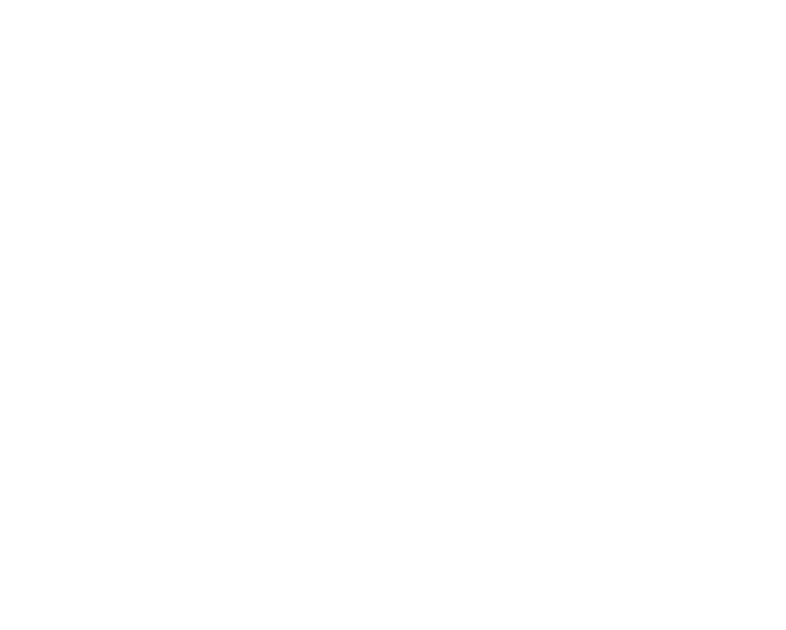
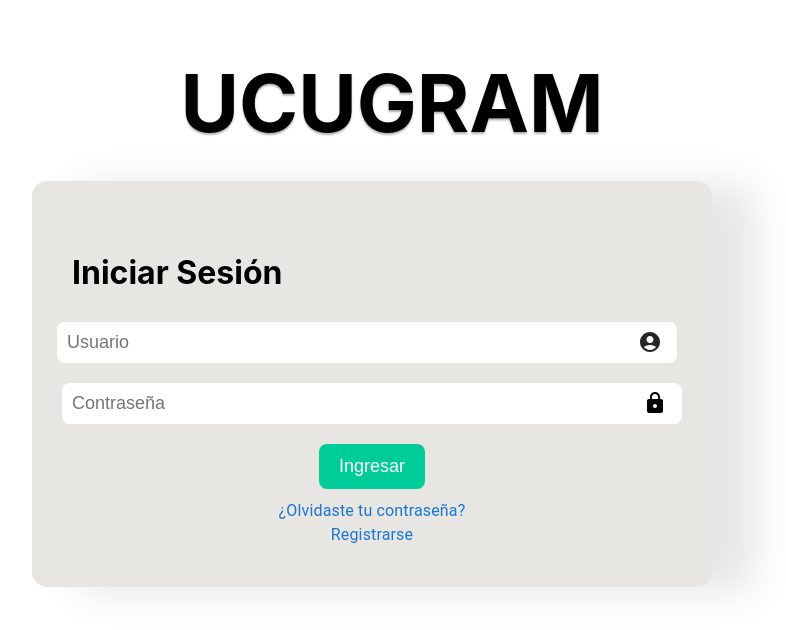
Before and after one commit to beldomadeira/DWM-Proyecto, a React (Create React App) app: page /login in a window 1280 px wide. Before the commit this address had no page. Shown: the top 630 px of the page, without its empty margins (268-1054 px from the left). Built offline with nearby package versions, Linux system fonts and the light colour scheme.

Commit message:
Added login route

```diff
--- a/src/App.js
+++ b/src/App.js
@@ -6,6 +6,7 @@
 import PrivateRoute from './components/PrivateRoute';
 
 import Feed from './pages/Feed';
+import Login from './pages/Login';
 
 const App = () => {
   return (
@@ -14,6 +15,7 @@
         <Routes>
           {/* Rutas públicas */}
           <Route path="/feed" element={<Feed />} />
+          <Route path="/login" element={<Login />} />
         </Routes>
       </Router>
     </AuthProvider>
--- /dev/null
+++ b/src/components/LoginPage.jsx
@@ -0,0 +1,67 @@
+import React from 'react';
+import Box from '@mui/material/Box';
+import Link from '@mui/material/Link';
+import "./loginPage.css";
+import AccountCircleIcon from '@mui/icons-material/AccountCircle';
+import LockIcon from '@mui/icons-material/Lock';
+
+const preventDefault = (event) => event.preventDefault();
+
+export const LoginPage = () => {
+    return (
+    <div>
+      <h1 className='title-app'>UCUGRAM</h1>
+      <div className='log-box'>
+            <h3 className='log-text'>Iniciar Sesión</h3>
+            <form>
+              <div className="username">
+                <input type="text" placeholder="Usuario" />
+                {/* use AccountCircleIcon on input */}
+                <AccountCircleIcon className='user-icon'></AccountCircleIcon>
+              </div>
+              <div className="password">
+                <input type="password" placeholder="Contraseña" />
+                <LockIcon className='lock-icon'></LockIcon>
+              </div>
+              <button type="submit">Ingresar</button>
+              <Box
+              sx={{
+                display: 'flex',
+                flexWrap: 'wrap',
+                justifyContent: 'center',
+                typography: 'body1',
+                '& > :not(style) ~ :not(style)': {
+                  ml: 2,
+                },
+              }}
+              onClick={preventDefault}
+            >
+              <Link href="#" underline="hover">
+                {'¿Olvidaste tu contraseña?'}
+              </Link>
+            </Box>
+            <Box
+              sx={{
+                display: 'flex',
+                flexWrap: 'wrap',
+                justifyContent: 'center',
+                typography: 'body1',
+                '& > :not(style) ~ :not(style)': {
+                  ml: 2,
+                },
+              }}
+              onClick={preventDefault}
+            >
+              <Link href="#" underline="hover">
+                {'Registrarse'}
+              </Link>
+            </Box>
+            </form>
+          </div>
+    </div>
+
+
+    // separacion login y registro
+
+  );
+}
--- /dev/null
+++ b/src/components/loginPage.css
@@ -0,0 +1,132 @@
+/* Estilos por defecto para dispositivos móviles */
+.title-app {
+    font-size: 2rem;
+    text-align: center;
+    margin-bottom: 20px;
+    text-shadow: 0px 2px 2px rgba(0, 0, 0, 0.3);
+  }
+
+  .log-text{
+    font-size: 1.5rem;
+    margin-bottom: 20px;
+}
+
+  .log-box {
+    align-items: center;
+    justify-content: center;
+    background-color: #e8e6e3;
+    padding: 20px;
+    border-radius: 10px;
+    box-shadow: 43px 4px 40px rgba(0, 0, 0, 0.1);
+}
+
+  form {
+    display: flex;
+    flex-direction: column; /* Apila verticalmente por defecto */
+    align-items: center;
+  }
+
+  .username input, .password input, button {
+    margin: 10px 0;
+    padding: 10px;
+    font-size: 16px;
+    width: 280px; /* Ancho ajustado para móvil */
+    border-radius: 8px;
+    border:rgba(0, 0, 0, 0.1)
+  }
+
+  button {
+    background-color: #00cc99;
+    color: white;
+    border: none;
+    cursor: pointer;
+    padding: 10px;
+  }
+
+  button:hover {
+    background-color: #009977;
+  }
+
+  .username{
+    position: relative;
+}
+
+    .password{
+    position: relative;
+}
+
+.user-icon{
+    position: absolute;
+    right: 15px ;
+    top: 18px ;
+}
+.lock-icon{
+    position: absolute;
+    right: 15px ;
+    top: 18px ;
+}
+
+
+/* Estilos para pantallas grandes (desktop) */
+@media screen and (min-width: 768px) {
+    .title-app {
+      font-size: 5rem;
+      margin-bottom: 30px;
+      padding-left: 40px;
+      min-width: 390px;
+    }
+
+    .log-text{
+        font-size: 2rem;
+        margin-bottom: 20px;
+    }
+
+    .log-box {
+      width: 100%;
+      max-width: 600px;
+      margin: 0 auto;
+      padding: 40px;
+      background-color: #e8e6e3;
+      border-radius: 15px;
+      box-shadow: 43px 4px 40px rgba(0, 0, 0, 0.1);
+    }
+
+    form {
+        width: 100%;
+        display: flex;
+        flex-direction: column;
+        align-items: center;
+    }
+
+    .username{
+        position: relative;
+    }
+
+    .password{
+        position: relative;
+    }
+
+    .username input, .password input, button {
+      width: 600px;
+      max-width: 800px;
+      font-size: 18px;
+
+    }
+
+    .user-icon{
+        position: absolute;
+        right: 15px ;
+        top: 18px ;
+    }
+
+    .lock-icon{
+        position: absolute;
+        right: 15px ;
+        top: 18px ;
+    }
+
+    button {
+      width: auto;
+      padding: 12px 20px;
+    }
+}
--- a/src/pages/Login.jsx
+++ b/src/pages/Login.jsx
@@ -0,0 +1,15 @@
+import { LoginPage } from '../components/LoginPage';
+import Typography from '@mui/material/Typography';
+import '../App.css';
+
+function Login() {
+    return (
+        <header className="App-header">
+        <div className='logPage'>
+          <LoginPage />
+        </div>
+      </header>
+    )
+}
+
+export default Login;
```
